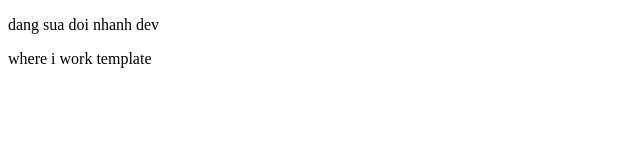
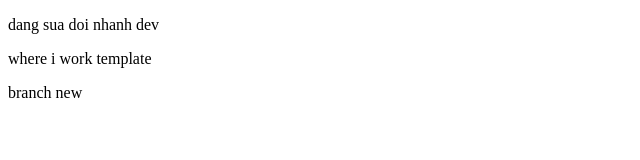
Before and after one commit to xuanhieu2801/gitDemo, a plain HTML site: page index.html in a window 1280 px wide. Shown: the full height of the page, 0-640 px from the left. Drawn offline with Linux system fonts and the light colour scheme.

Commit message:
new branch

```diff
--- a/index.html
+++ b/index.html
@@ -9,5 +9,6 @@
 <body>
     <p> dang sua doi nhanh dev </p>
     <p>where i work template</p>
+    <p>branch new </p>
 </body>
 </html>
```
